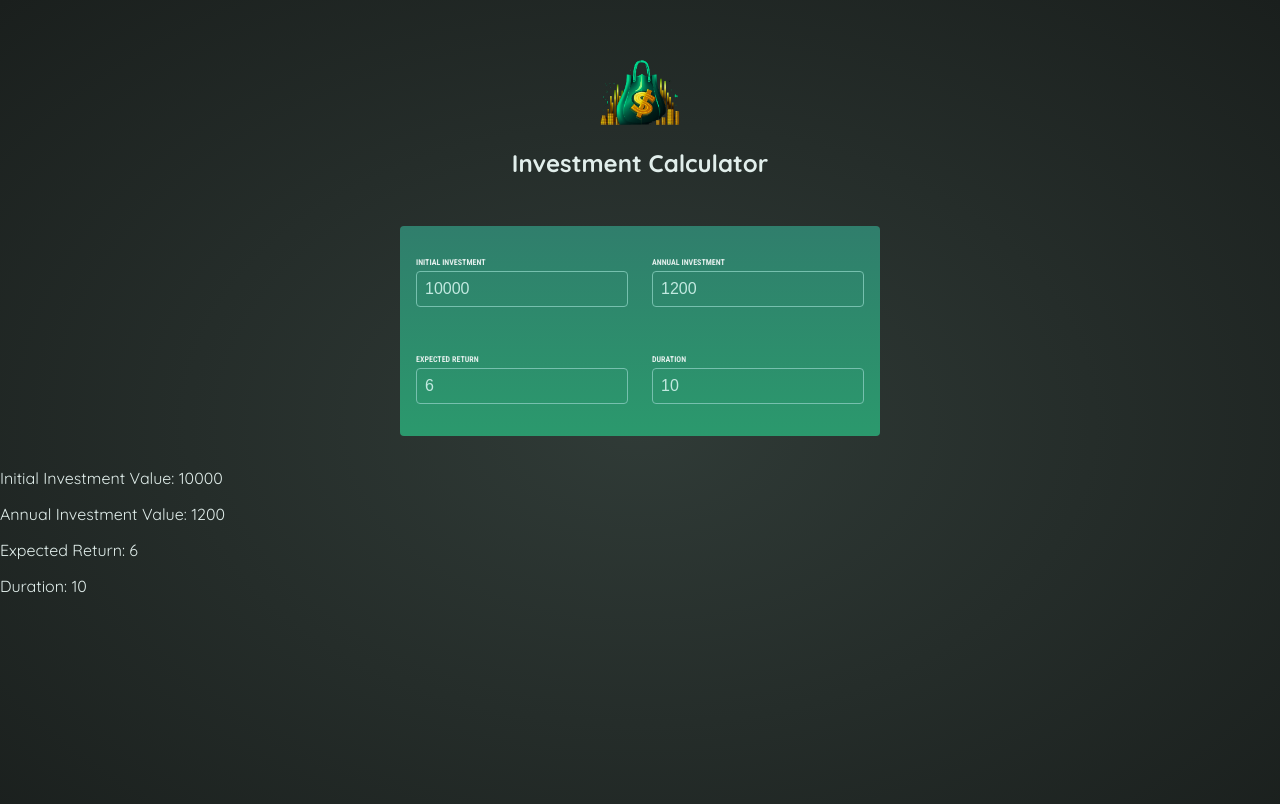
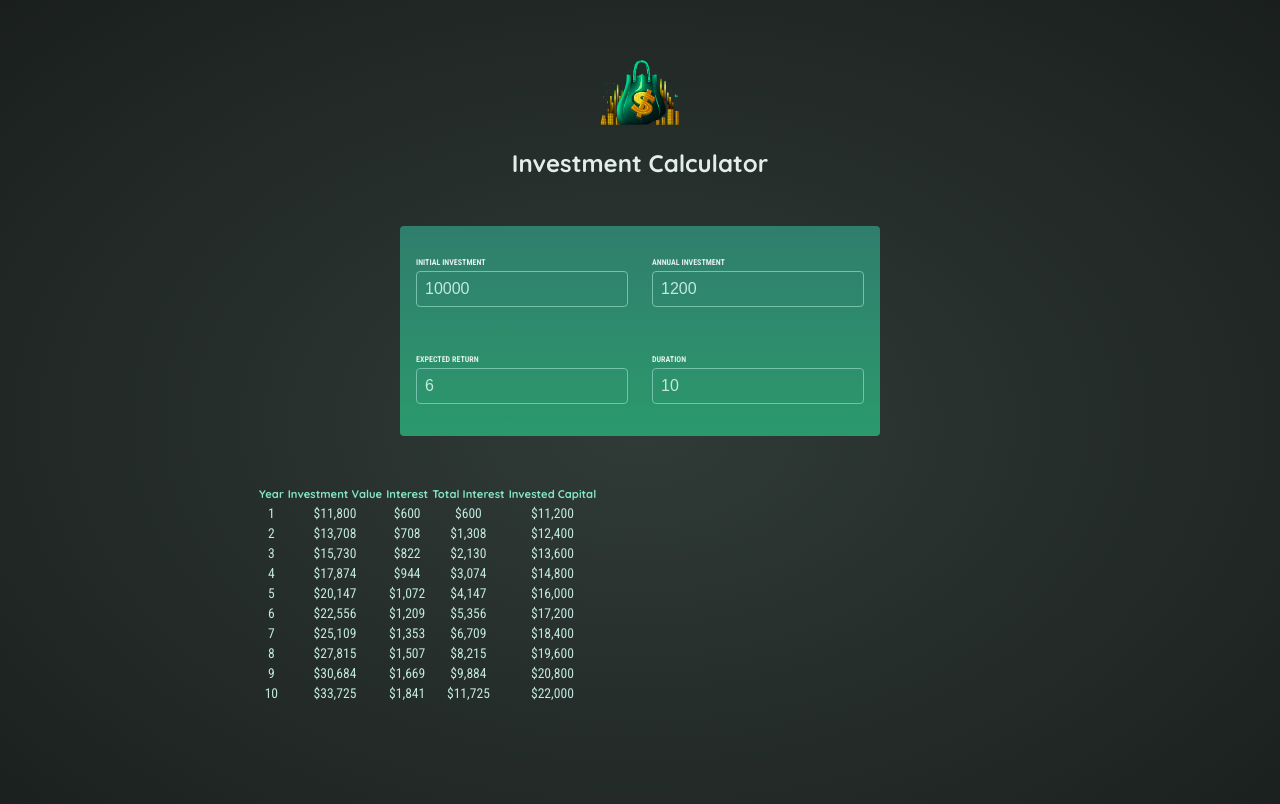
Before and after one commit to allThatSmoke/investment-calc, a React (Vite) app: page / in a window 1280 px wide. Shown: the top 804 px of the page. Built offline with nearby package versions, Linux system fonts and the light colour scheme.

Commit message:
Add Result component and transform investment data for display

```diff
--- a/src/App.jsx
+++ b/src/App.jsx
@@ -1,11 +1,44 @@
+import { useState } from 'react';
+
 import Header from './components/Header'
 import UserInput from './components/UserInput'
+import Result from './components/Result'
+
+import { calculateInvestmentResults } from './util/investment';
+
+const INITIAL_PARAMS = {
+	initialInvestment: 10000,
+	annualInvestment: 1200,
+	expectedReturn: 6,
+	duration: 10
+}
 
 function App() {
+  const [investmentParams, setInvestmentParams] = useState({
+    initialInvestment: 10000,
+    annualInvestment: 1200,
+    expectedReturn: 6,
+    duration: 10
+  })
+
+	function handleChange(inputIdentifier, newValue){
+		setInvestmentParams((prevParams) => {
+			return {
+				...prevParams,
+				[inputIdentifier]: newValue
+			}
+		})
+	}
+
+  const investmentResultsArray = calculateInvestmentResults(investmentParams);
+  console.log(investmentParams);
+  console.log(investmentResultsArray);
+
   return (
     <>
       <Header />
-      <UserInput />
+      <UserInput handleChange={handleChange} investmentParams={investmentParams} />
+      <Result tableDataArray={investmentResultsArray}/>
     </>
   )
 }
--- /dev/null
+++ b/src/components/Result.jsx
@@ -0,0 +1,57 @@
+import { formatter } from "../util/investment"
+
+export default function Result({tableDataArray}){
+	// make new copy of tableDataArray
+	let updatedDataArray = [...tableDataArray];
+	console.log(tableDataArray);
+	console.log(updatedDataArray);
+
+	//console.log(updatedDataArray);
+	// update first year of updatedDataArray
+	updatedDataArray[0] = {
+		...updatedDataArray[0],
+		totalInterest: updatedDataArray[0].interest,
+		investedCapital: updatedDataArray[0].valueEndOfYear - updatedDataArray[0].interest
+	}
+
+	// add total interest calcs
+	for (let i = 1; i < updatedDataArray.length; i++ ){
+		updatedDataArray[i] = {
+			...updatedDataArray[i],
+			totalInterest: updatedDataArray[i].interest + updatedDataArray[i-1].totalInterest
+		}
+
+		// add investedValued calcs
+		updatedDataArray[i] = {
+			...updatedDataArray[i],
+			investedCapital: updatedDataArray[i].valueEndOfYear - updatedDataArray[i].totalInterest
+		}
+	}
+
+	return(
+		<section id="result">
+			<table className="center">
+				<thead>
+					<tr >
+						<th>Year</th>
+						<th>Investment Value</th>
+						<th>Interest</th>
+						<th>Total Interest</th>
+						<th>Invested Capital</th>
+					</tr>
+				</thead>
+				<tbody>
+					{updatedDataArray.map((row) =>
+						<tr key={row.year}>
+							<td>{row.year}</td>
+							<td>{formatter.format(row.valueEndOfYear)}</td>
+							<td>{formatter.format(row.interest)}</td>
+							<td>{formatter.format(row.totalInterest)}</td>
+							<td>{formatter.format(row.investedCapital)}</td>
+						</tr>)
+					}
+				</tbody>
+			</table>
+		</section>
+	)
+}
--- a/src/components/UserInput.jsx
+++ b/src/components/UserInput.jsx
@@ -1,23 +1,5 @@
-import { useState } from 'react';
+export default function UserInput({handleChange, investmentParams}){
 
-const INITIAL_PARAMS = {
-	initialInvestment: 10000,
-	annualInvestment: 1200,
-	expectedReturn: 6,
-	duration: 10
-}
-
-export default function UserInput(){
-	const [investmentParams, setInvestmentParams] = useState(INITIAL_PARAMS)
-
-	function handleChange(inputIdentifier, newValue){
-		setInvestmentParams((prevParams) => {
-			return {
-				...prevParams,
-				[inputIdentifier]: newValue
-			}
-		})
-	}
 
 	return (
 		<>
@@ -29,7 +11,7 @@ export default function UserInput(){
 					  type="number"
 					  required
 					  value={investmentParams.initialInvestment}
-					  onChange={(event)=>handleChange("initialInvestment", event.target.value)}>
+					  onChange={(event)=>handleChange("initialInvestment", event.target.valueAsNumber)}>
 					</input>
 				</p>
 				<p>
@@ -38,7 +20,7 @@ export default function UserInput(){
 					  type="number"
 					  required
 					  value={investmentParams.annualInvestment}
-					  onChange={(event)=>handleChange("annualInvestment", event.target.value)}>
+					  onChange={(event)=>handleChange("annualInvestment", event.target.valueAsNumber)}>
 					</input>
 				</p>
 			</div>
@@ -50,7 +32,7 @@ export default function UserInput(){
 					  type="number"
 					  required
 					  value={investmentParams.expectedReturn}
-					  onChange={(event)=>handleChange("expectedReturn", event.target.value)}></input>
+					  onChange={(event)=>handleChange("expectedReturn", event.target.valueAsNumber)}></input>
 				</p>
 				<p>
 					<label>Duration</label>
@@ -58,15 +40,9 @@ export default function UserInput(){
 					  type="number"
 					  required
 					  value={investmentParams.duration}
-					  onChange={(event)=>handleChange("duration", event.target.value)}></input>
+					  onChange={(event)=>handleChange("duration", event.target.valueAsNumber)}></input>
 				</p>
 			</div>
-		</section>
-		<section>
-			<p>Initial Investment Value: {investmentParams.initialInvestment}</p>
-			<p>Annual Investment Value: {investmentParams.annualInvestment}</p>
-			<p>Expected Return: {investmentParams.expectedReturn}</p>
-			<p>Duration: {investmentParams.duration}</p>
 		</section>
 		</>
 	)
```
